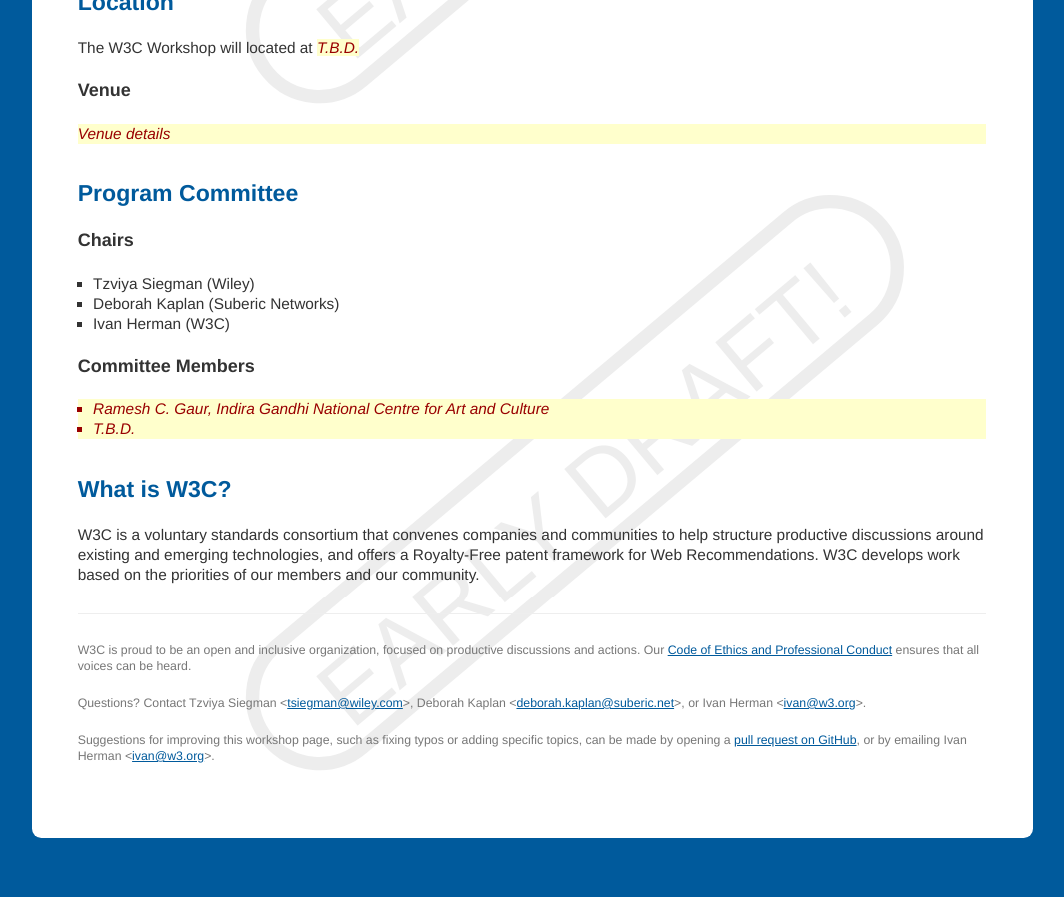
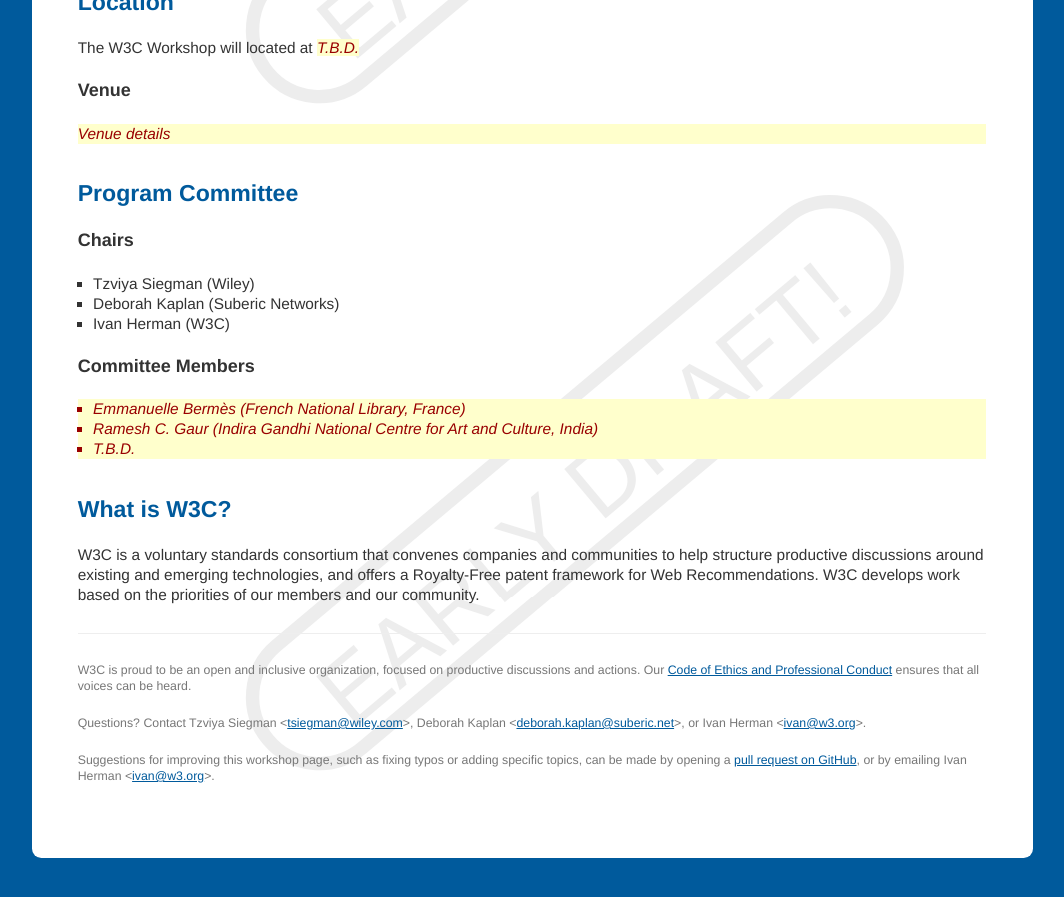
Before and after one commit to w3c/archival-workshop, a Jekyll site: the page built from cfp.md, in a window 1280 px wide and 900 px high, scrolled down 1928 px. Shown: the top 897 px of the window, without its empty margins (108-1172 px from the left). Built offline with Jekyll 4.4.1, drawn with Linux system fonts in a browser that asks for light colours; our own code applies the rules of GitHub Pages for plain Markdown files.

Commit message:
Added Manue to the PC

```diff
--- a/cfp.md
+++ b/cfp.md
@@ -80,7 +80,8 @@ Venue details
 ### Committee Members
 {: .no_toc}
 
-* Ramesh C. Gaur, Indira Gandhi National Centre for Art and Culture
+* Emmanuelle Bermès (French National Library, France)
+* Ramesh C. Gaur (Indira Gandhi National Centre for Art and Culture, India)
 * T.B.D.
 {: .todo}
 
```
